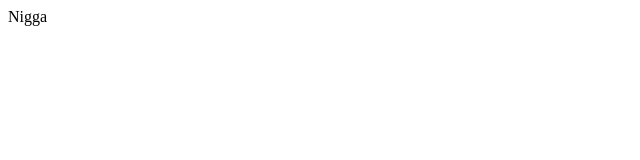
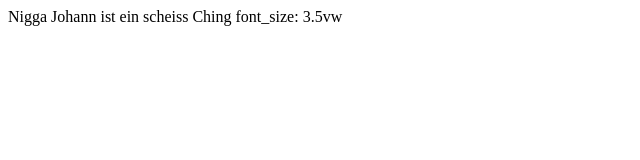
Before and after one commit to Antoxni/1, a plain HTML site: page Untitled-1.html in a window 1280 px wide. Shown: the whole page, without its empty margins (0-640 px from the left). Drawn offline with Linux system fonts and the light colour scheme.

Commit message:
Update Untitled-1.html

```diff
--- a/Untitled-1.html
+++ b/Untitled-1.html
@@ -4,4 +4,8 @@
     <head>
         Nigga
     </head>
+    <body>
+        Johann ist ein scheiss Ching
+        font_size: 3.5vw
+    </body>
 </html>
```
